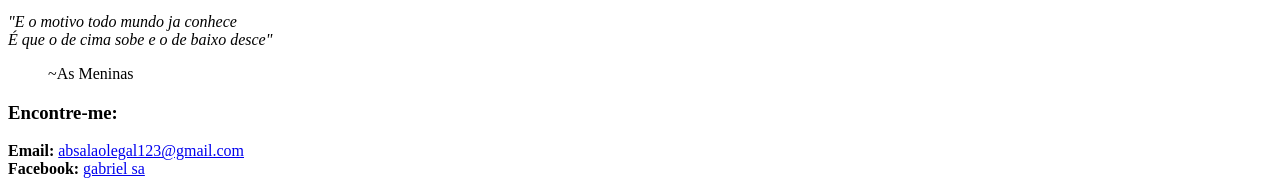
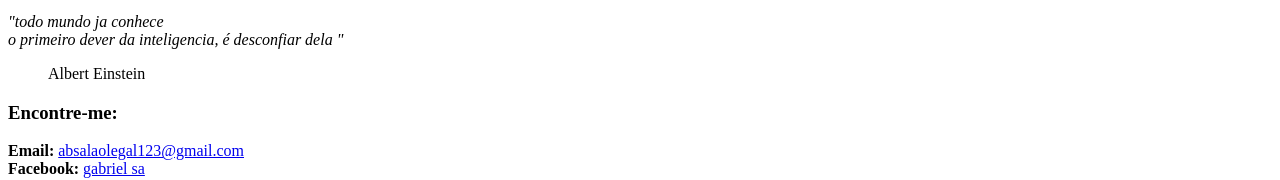
Before and after one commit to Gabrielabsalao24/programa-o-web-e-mobile, a plain HTML site: page 9.html in a window 1280 px wide. Shown: the part 444-624 px from the top of the page. Drawn offline with Linux system fonts and the light colour scheme.

Commit message:
atualizando

```diff
--- a/9.html
+++ b/9.html
@@ -11,7 +11,7 @@
        , chegando as 06:20 . Tenho aulas durante toda a manhã e chego em casa por volta
        das 14:30. Almoço, estudo por algumas horas e vou para academia, chando em casa à noite. Janto, estudo
        um pouco mais e vou dormir. </p>
-    <i>"E o motivo todo mundo ja conhece <br> É que o de cima sobe e o de baixo desce"</i><blockquote>~As Meninas</blockquote>
+    <i>"todo  mundo ja conhece <br> o primeiro dever da inteligencia, é desconfiar dela "</i><blockquote>Albert Einstein</blockquote>
     <h3>Encontre-me:</h3>
     <p> <strong>Email:</strong> <a href="https://mail.google.com/mail/">absalaolegal123@gmail.com</a>
     <br> <strong>Facebook:</strong> <a href="https://web.facebook.com/gabriel.sa.9615566/">gabriel sa </a></p>
```
